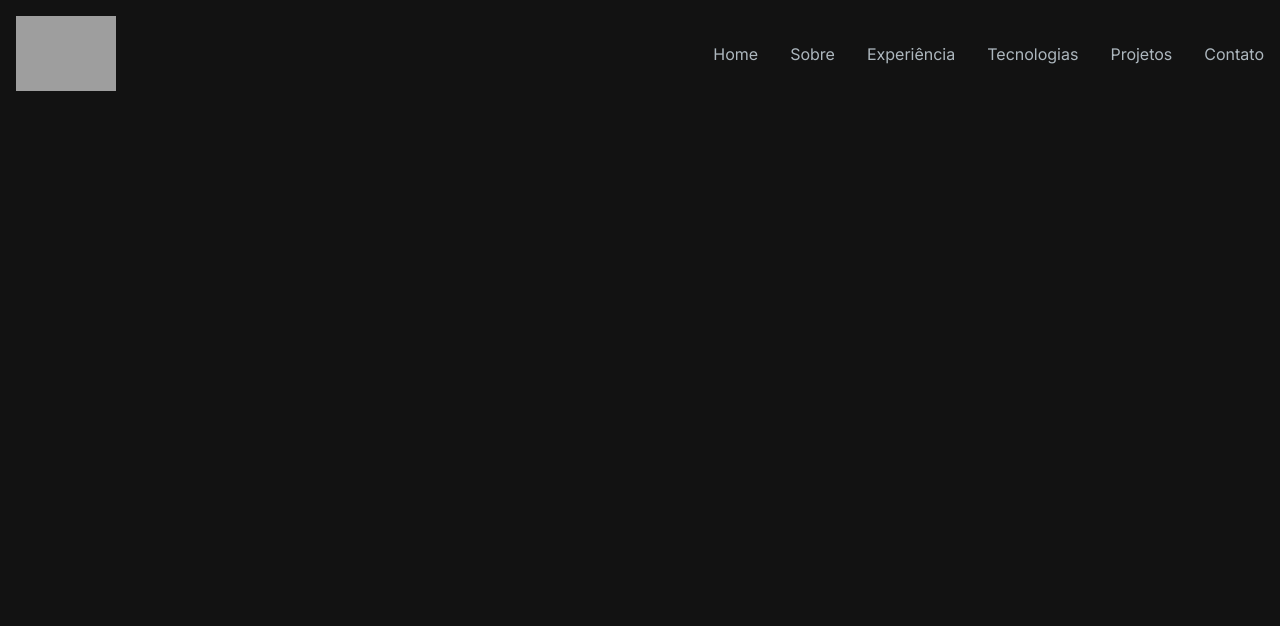
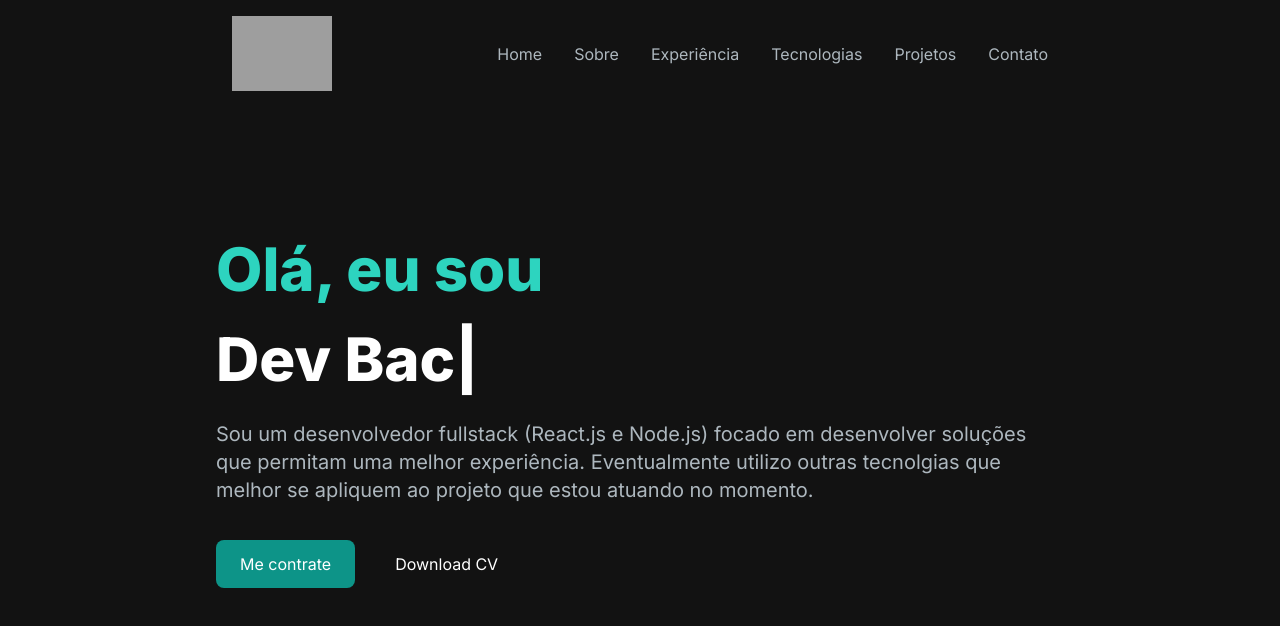
Before and after one commit to IdenilsonSantos/portfolio, a Next.js app: page / in a window 1280 px wide. Shown: the top 626 px of the page. Built offline with nearby package versions, Linux system fonts and the light colour scheme; grey boxes are pictures that could not be loaded.

Commit message:
add hero section

```diff
--- a/package.json
+++ b/package.json
@@ -9,10 +9,12 @@
     "lint": "next lint"
   },
   "dependencies": {
+    "framer-motion": "^11.2.12",
     "lucide-react": "^0.396.0",
     "next": "14.2.4",
     "react": "^18",
-    "react-dom": "^18"
+    "react-dom": "^18",
+    "react-type-animation": "^3.2.0"
   },
   "devDependencies": {
     "@types/node": "^20",
--- a/src/app/page.tsx
+++ b/src/app/page.tsx
@@ -1,9 +1,13 @@
+import HeroSection from "@/components/HeroSection";
 import Navbar from "@/components/NavBar";
 
 export default function Home() {
   return (
     <main className="flex min-h-screen flex-col bg-[#121212]">
       <Navbar/>
+      <div className="max-w-4xl mx-auto px-4 sm:px-6">
+        <HeroSection />
+      </div>
     </main>
   );
 }
--- /dev/null
+++ b/src/components/HeroSection/index.tsx
@@ -0,0 +1,64 @@
+"use client";
+import React from "react";
+import { TypeAnimation } from "react-type-animation";
+import { motion } from "framer-motion";
+import Link from "next/link";
+
+const HeroSection = () => {
+  return (
+    <section className="pt-56" id="home">
+      <motion.div
+        initial={{ opacity: 0, scale: 0.5 }}
+        animate={{ opacity: 1, scale: 1 }}
+        transition={{ duration: 0.5 }}
+        className="col-span-8 place-self-center text-center sm:text-left justify-self-start"
+      >
+        <h1 className="text-white mb-4 text-2xl sm:text-5xl lg:text-6xl lg:leading-normal font-extrabold">
+          <span className="text-teal-400">Olá, eu sou</span>
+          <br></br>
+          <TypeAnimation
+            sequence={[
+              "Idenilson",
+              1000,
+              "Dev Frontend",
+              1000,
+              "Dev Backend",
+              1000,
+            ]}
+            wrapper="span"
+            speed={50}
+            repeat={Infinity}
+          />
+        </h1>
+        <p className="text-[#ADB7BE] text-base sm:text-lg mb-6 lg:text-xl">
+          Sou um desenvolvedor fullstack (React.js e Node.js) focado em
+          desenvolver soluções que permitam uma melhor experiência.
+          Eventualmente utilizo outras tecnolgias que melhor se apliquem ao
+          projeto que estou atuando no momento.
+        </p>
+        <div>
+          <Link
+            href="/#contact"
+            className="px-6 inline-block py-3 w-full sm:w-fit rounded-lg mr-4 bg-teal-600 hover:bg-teal-400 transition ease-in-out text-white"
+          >
+            Me contrate
+          </Link>
+          <Link
+            href="/"
+            className="px-1 inline-block py-1 w-full sm:w-fit rounded-lg hover:text-teal-800 transition ease-in-out text-white mt-3"
+          >
+            <span className="block rounded px-5 py-2">Download CV</span>
+          </Link>
+        </div>
+      </motion.div>
+      <motion.div
+        initial={{ opacity: 0, scale: 0.5 }}
+        animate={{ opacity: 1, scale: 1 }}
+        transition={{ duration: 0.5 }}
+        className="col-span-4 place-self-center mt-4 lg:mt-0"
+      ></motion.div>
+    </section>
+  );
+};
+
+export default HeroSection;
--- a/src/components/NavBar/index.tsx
+++ b/src/components/NavBar/index.tsx
@@ -64,7 +64,7 @@ const Navbar = () => {
   const [navbarOpen, setNavbarOpen] = useState(false);
 
   return (
-    <nav className="fixed mx-auto top-0 left-0 right-0 z-10 bg-[#121212] bg-opacity-100">
+    <nav className="fixed max-w-4xl mx-auto px-4 sm:px-6 top-0 left-0 right-0 z-10 bg-[#121212] bg-opacity-100">
       <div className="flex container lg:py-4 flex-wrap items-center justify-between mx-auto px-4 py-2">
         <Link
           href={"/"}
```
Also changed, not shown: 1 other file (tests, documents, lock files or other folders).
